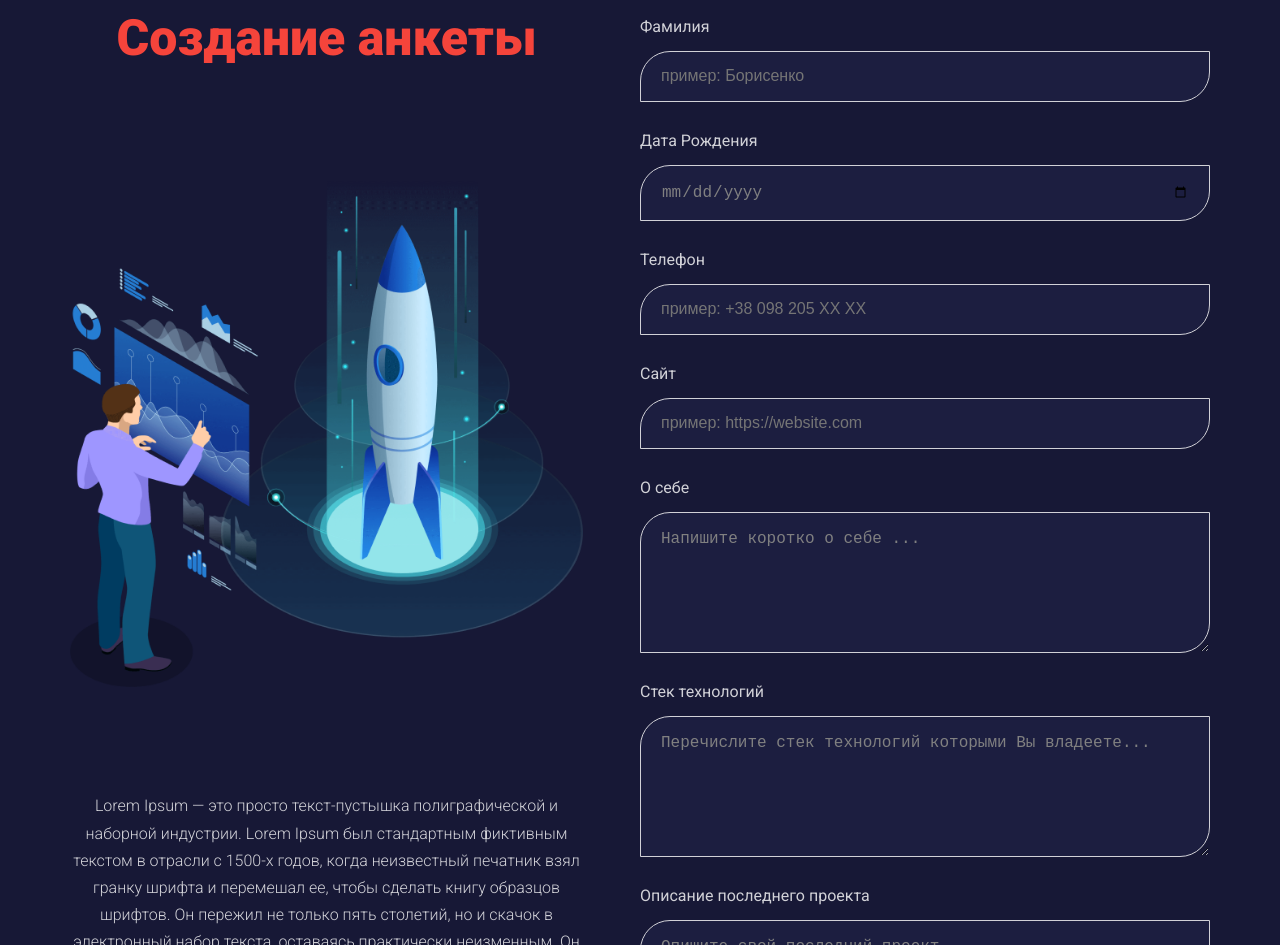
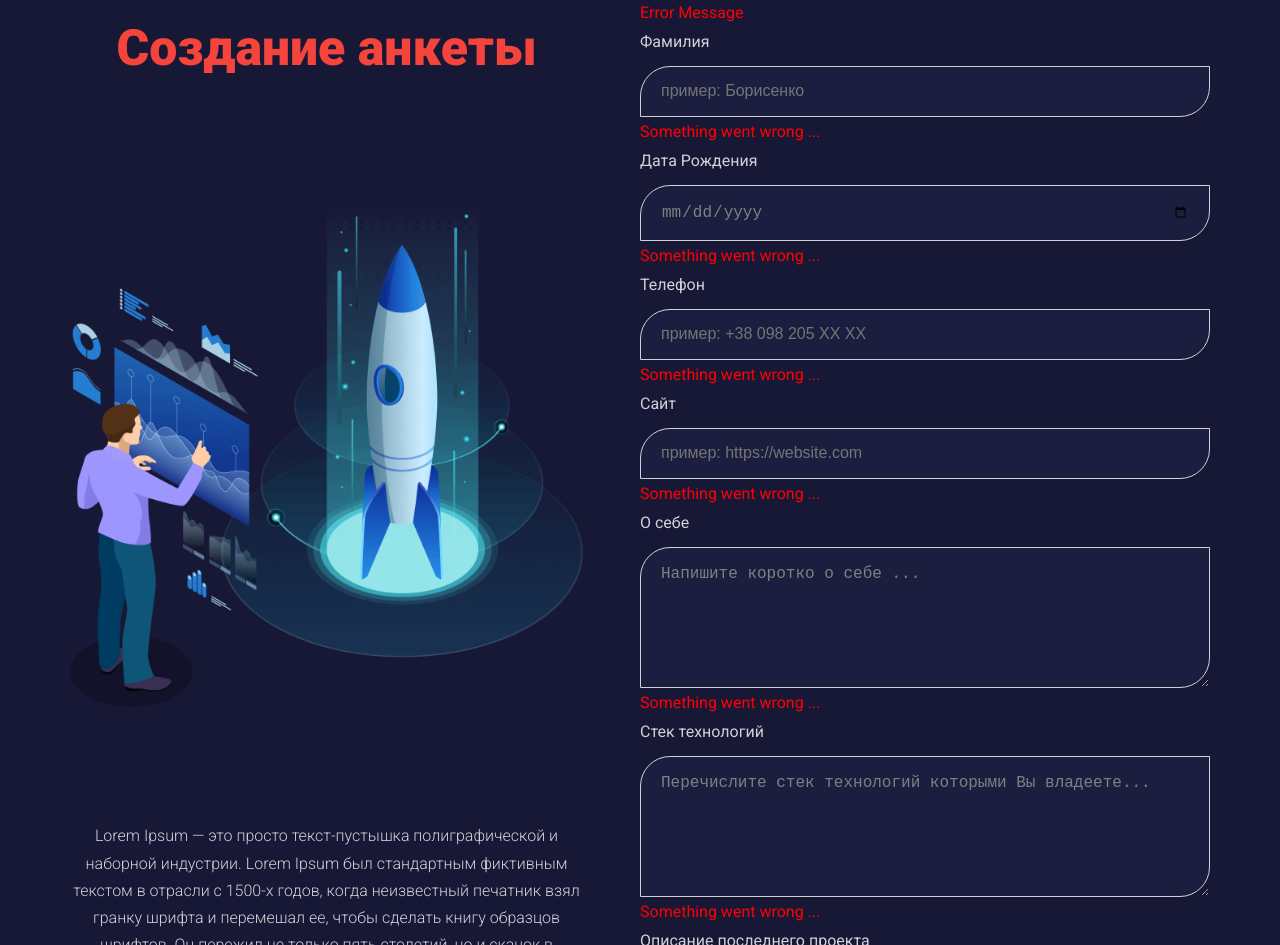
Before and after one commit to Kateryna-Borysenko/andersen-react-hw, a React (Create React App) app: page / in a window 1280 px wide. Shown: the part 147-1092 px from the top of the page. Built offline with nearby package versions, Linux system fonts and the light colour scheme.

Commit message:
Fixed ErrorMsg

```diff
--- a/src/components/ErrorMsg/ErrorMsg.module.css
+++ b/src/components/ErrorMsg/ErrorMsg.module.css
@@ -1,5 +1,5 @@
 .error {
   margin: 5px 0;
   color: red;
-  opacity: 0;
+  text-align: left;
 }
--- a/src/components/Form/Form.jsx
+++ b/src/components/Form/Form.jsx
@@ -4,6 +4,7 @@ import s from "./Form.module.css";
 import Input from "../Input/Input";
 import TextArea from "../TextArea/TextArea";
 import Button from "../Button/Button";
+import ErrorMsg from "../ErrorMsg/ErrorMsg";
 
 class Form extends Component {
   state = {
@@ -15,6 +16,7 @@ class Form extends Component {
     about: "",
     technologies: "",
     lastProject: "",
+    isError: true,
   };
 
   handleChange = (e) => {
@@ -51,6 +53,7 @@ class Form extends Component {
       about,
       technologies,
       lastProject,
+      isError,
     } = this.state;
 
     return (
@@ -64,6 +67,8 @@ class Form extends Component {
           onChange={this.handleChange}
         />
 
+        {isError && <ErrorMsg message={"Error Message"} />}
+
         <Input
           label="Фамилия"
           type="text"
@@ -72,6 +77,7 @@ class Form extends Component {
           placeholder="пример: Борисенко"
           onChange={this.handleChange}
         />
+        {isError && <ErrorMsg message={""} />}
 
         <Input
           label="Дата Рождения"
@@ -80,6 +86,7 @@ class Form extends Component {
           value={birthDate}
           onChange={this.handleChange}
         />
+        {isError && <ErrorMsg message={""} />}
 
         <Input
           label="Телефон"
@@ -89,6 +96,7 @@ class Form extends Component {
           placeholder="пример: +38 098 205 XX XX"
           onChange={this.handleChange}
         />
+        {isError && <ErrorMsg message={""} />}
 
         <Input
           label="Сайт"
@@ -98,6 +106,7 @@ class Form extends Component {
           placeholder="пример: https://website.com"
           onChange={this.handleChange}
         />
+        {isError && <ErrorMsg message={""} />}
 
         <TextArea
           label="О себе"
@@ -107,6 +116,7 @@ class Form extends Component {
           placeholder="Напишите коротко о себе ..."
           onChange={this.handleChange}
         />
+        {isError && <ErrorMsg message={""} />}
 
         <TextArea
           label="Стек технологий"
@@ -116,6 +126,7 @@ class Form extends Component {
           placeholder="Перечислите стек технологий которыми Вы владеете..."
           onChange={this.handleChange}
         />
+        {isError && <ErrorMsg message={""} />}
 
         <TextArea
           label="Описание последнего проекта"
@@ -125,6 +136,7 @@ class Form extends Component {
           placeholder="Опишите свой последний проект..."
           onChange={this.handleChange}
         />
+        {isError && <ErrorMsg message={""} />}
 
         <div className={s.buttonWrapper}>
           <Button text="Отменить" type="button" onClick={this.reset} />
--- a/src/components/Input/Input.jsx
+++ b/src/components/Input/Input.jsx
@@ -1,7 +1,6 @@
 import React, { Component } from "react";
 import PropTypes from "prop-types";
 import s from "./Input.module.css";
-import ErrorMsg from "../ErrorMsg/ErrorMsg";
 
 class Input extends Component {
   render() {
@@ -20,7 +19,6 @@ class Input extends Component {
             className={s.input}
             required
           />
-          <ErrorMsg />
         </label>
       </>
     );
--- a/src/components/Input/Input.module.css
+++ b/src/components/Input/Input.module.css
@@ -3,6 +3,7 @@
   flex-direction: column;
   justify-content: space-between;
   text-align: left;
+  margin-top: 10px;
 }
 
 .input {
--- a/src/components/TextArea/TextArea.jsx
+++ b/src/components/TextArea/TextArea.jsx
@@ -1,7 +1,6 @@
 import React, { Component } from "react";
 import PropTypes from "prop-types";
 import s from "./TextArea.module.css";
-import ErrorMsg from "../ErrorMsg/ErrorMsg";
 
 class TextArea extends Component {
   render() {
@@ -19,7 +18,6 @@ class TextArea extends Component {
           onChange={(e) => this.props.onChange(e)}
           required
         ></textarea>
-        <ErrorMsg />
       </label>
     );
   }
--- a/src/components/TextArea/TextArea.module.css
+++ b/src/components/TextArea/TextArea.module.css
@@ -4,6 +4,7 @@
   /* outline: 1px solid red; */
   justify-content: space-between;
   text-align: left;
+  margin-top: 10px;
 }
 
 .textArea {
```
Also changed, not shown: 1 other file (tests, documents, lock files or other folders).
